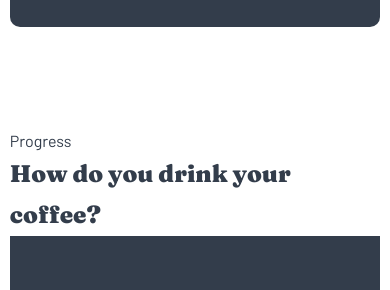
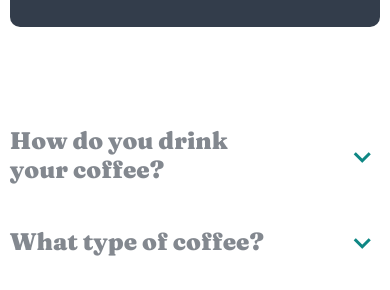
Before and after one commit to sauloroman/coffeeroasters-landingpage, a website: page create-plan.html in a window 390 px wide. Shown: the part 1609-1899 px from the top of the page. Drawn offline with nearby package versions, Linux system fonts and the light colour scheme.

Commit message:
Question section Mobile done

```diff
--- a/about.html
+++ b/about.html
@@ -237,6 +237,6 @@
       </div>
     </footer>
 
-    <script src="./src/assets/js/app.js"></script>
+    <script type="module" src="./src/assets/js/app.js"></script>
   </body>
 </html>
--- a/create-plan.html
+++ b/create-plan.html
@@ -6,9 +6,9 @@
     <title>CoffeeRoasters &mdash; Create Plan</title>
     <link rel="icon" href="./dist/img/cafe-icon.png">
 
+    <link href='https://unpkg.com/boxicons@2.1.4/css/boxicons.min.css' rel='stylesheet'>
     <link rel="stylesheet" href="./dist/css/app.css" />
 
-    <link href='https://unpkg.com/boxicons@2.1.4/css/boxicons.min.css' rel='stylesheet'>
   </head>
   <body class="container">
     <header class="header flex flex__between">
@@ -86,18 +86,18 @@
       </div>
     </section>
 
-    <main class="questions">
+    <section class="summary">
+      <div class="summary__container">
+
+      </div>
+    </section>
+
+    <main class="questions section-space">
       <div class="questions__grid">
         <div class="questions__progress">
           Progress
         </div>
-        <ol class="questions__container">
-          <li class="question">
-            <header class="question__header">
-              <h2 class="heading-4 question__title">How do you drink your coffee?</h2>
-            </header>
-          </li>
-        </ol>
+        <ol class="questions__container"></ol>
       </div>
     </main>
 
@@ -166,6 +166,6 @@
       </div>
     </footer>
 
-    <script src="./src/assets/js/app.js"></script>
+    <script type="module" src="./src/assets/js/app.js"></script>
   </body>
 </html>
--- /dev/null
+++ b/src/assets/data/questions.json
@@ -0,0 +1,94 @@
+{
+  "questions":  [
+    {
+      "id": 1,
+      "question": "How do you drink your coffee?",
+      "options": [
+        {
+          "title": "Capsule",
+          "text": "Compatible with Nespresso systems and similar brewers"
+        },
+        {
+          "title": "Filter",
+          "text": "For pour over or drip methods like Aeropress, Chemex, and V60"
+        },
+        {
+          "title": "Expresso",
+          "text": "Dense and finely ground beans for an intense, flavorful experience"
+        }
+      ]
+    },
+    {
+      "id": 2,
+      "question": "What type of coffee?",
+      "options": [
+        {
+          "title": "Single Origin",
+          "text": "Distinct, high quality coffee from a specific family-owned farm"
+        },
+        {
+          "title": "Decaf",
+          "text": "Just like regular coffee, except the caffeine has been removed"
+        },
+        {
+          "title": "Blended",
+          "text": "Combination of two or three dark roasted beans of organic coffees"
+        }
+      ]
+    },
+    {
+      "id": 3,
+      "question": "How much would you like?",
+      "options": [
+        {
+          "title": "250g",
+          "text": "Perfect for the solo drinker. Yields about 12 delicious cups."
+        },
+        {
+          "title": "500g",
+          "text": "Perfect option for a couple. Yields about 40 delectable cups."
+        },
+        {
+          "title": "1000g",
+          "text": "Perfect for offices and events. Yields about 90 delightful cups."
+        }
+      ]
+    },
+    {
+      "id": 4,
+      "question": "Want us to grind them?",
+      "options": [
+        {
+          "title": "Whole bean",
+          "text": "Best choice if you cherish the full sensory experience"
+        },
+        {
+          "title": "Filter",
+          "text": "For drip or pour-over coffee methods such as V60 or Aeropress"
+        },
+        {
+          "title": "Cafetiére",
+          "text": "Course ground beans specially suited for french press coffee"
+        }
+      ]
+    },
+    {
+      "id": 5,
+      "question": "How often should we deliver?",
+      "options": [
+        {
+          "title": "Every week",
+          "text": "$7.20 per shipment. Includes free first-class shipping."
+        },
+        {
+          "title": "Every 2 weeks",
+          "text": "$9.60 per shipment. Includes free priority shipping."
+        },
+        {
+          "title": "Every month",
+          "text": "$12.00 per shipment. Includes free priority shipping."
+        }
+      ]
+    }
+  ]
+}
--- a/src/assets/js/app.js
+++ b/src/assets/js/app.js
@@ -4,6 +4,13 @@
 const navigation = document.querySelector('.navigation');
 const buttonOpenNav = document.querySelector('.header__icon--menu');
 const buttonCloseNav = document.querySelector('.header__icon--close');
+const questionsContainer = document.querySelector('.questions__container');
+
+// ########################################
+// VARIABLES
+// ########################################
+
+const questionsAnswers = {}
 
 // ########################################
 // FUNCTIONS
@@ -13,9 +20,85 @@ const toggleMenu = function() {
   navigation.classList.toggle('navigation--open');
 }
 
+const createOptions = function( options = [] ) {
+  let questionHTML = "";
+
+  options.forEach( ({title, text}, i) => {
+    questionHTML += `
+      <div class="question__option ${ i === 0 && 'question__option--selected'}">
+        <h3 class="heading-4 question__option-title">${title}</h3>
+        <p class="question__option-text">${text}</p>
+      </div>
+    `
+  })
+
+  return questionHTML;
+}
+
+const displayQuestions = async function() {
+  const resp = await fetch('/src/assets/data/questions.json');
+  const { questions } = await resp.json();
+
+  questions.forEach( function({ id, question, options }) {
+
+    const questionEle = `
+      <li class="question" data-id="${id}">
+        <header class="question__header flex flex__between">
+          <h2 class="heading-4 question__title">${question}</h2>
+          <i class='bx bx-chevron-up question__icon hidden'></i>
+          <i class='bx bx-chevron-down question__icon'></i>
+        </header>
+        <div class="question__content">
+          <div class="question__options">${ createOptions( options ) }</div>
+        </div>
+      </li>
+    `;
+
+    questionsContainer.insertAdjacentHTML('beforeend', questionEle );
+  });
+}
+
+const init = async function() {
+  await handleQuestions();
+}
+
 // ########################################
 // EVENT LISTENERS
 // ########################################
 
 buttonOpenNav.addEventListener('click', toggleMenu );
 buttonCloseNav.addEventListener('click', toggleMenu );
+
+const handleQuestions = async function() {
+
+  await displayQuestions();
+
+  document.querySelectorAll('.question__option--selected').forEach( (selectedOption, i) => {
+    questionsAnswers[`question-${i + 1}`] = selectedOption.firstElementChild.textContent;
+  })
+
+  document.querySelectorAll('.question__icon').forEach( function( icon ) {
+    icon.addEventListener('click', function() {
+      const clickedQuestion = icon.closest('.question');
+
+      const content = clickedQuestion.lastElementChild;
+      content.classList.toggle('question__content--show');
+
+      const header = clickedQuestion.firstElementChild;
+      const [ , firstIcon, secondIcon ] = header.children;
+      firstIcon.classList.toggle('hidden');
+      secondIcon.classList.toggle('hidden');
+    })
+  })
+
+  document.querySelectorAll('.question__options').forEach( function( questionOptions ) {
+    questionOptions.addEventListener('click', function(e) {
+      const optionClicked = e.target.closest('.question__option')
+      const optionsContainer = Array.from(e.target.closest('.question__options').children);
+      optionsContainer.forEach( option => option.classList.remove('question__option--selected') );
+      optionClicked.classList.add('question__option--selected')
+    });
+  });
+}
+
+document.addEventListener('DOMContentLoaded', init)
--- a/src/scss/abstracts/_mixins.scss
+++ b/src/scss/abstracts/_mixins.scss
@@ -2,7 +2,8 @@
 
 @mixin progress( $colorCircle, $colorLine ) {
   width: 80%;
-  display: flex;
+  // display: flex;
+  display: none;
 
   & > div {
     width: 4rem;
--- a/src/scss/abstracts/_variables.scss
+++ b/src/scss/abstracts/_variables.scss
@@ -2,6 +2,7 @@
 $color-blue: #0E8784;
 $color-black: #333D4B;
 $color-cream: #FDD6BA;
+$color-cream-2: #F4F1EB;
 $color-light: #FEFCF7;
 $color-gray: #83888F;
 $color-hover: #66D2CF;
--- a/src/scss/base/_utilities.scss
+++ b/src/scss/base/_utilities.scss
@@ -5,3 +5,9 @@
 .mt-xl {
   padding-top: 75rem;
 }
+
+.hidden {
+  display: none;
+  opacity: 0;
+  pointer-events: none;
+}
--- a/src/scss/components/_progress.scss
+++ b/src/scss/components/_progress.scss
@@ -3,15 +3,12 @@
 
 .progress {
 
-
   &__blue {
     @include m.progress( v.$color-blue, v.$color-cream );
-    display: none;
   }
 
   &__light {
     @include m.progress( v.$color-cream, v.$color-blue );
-    display: none;
   }
 
 }
--- a/src/scss/pages/create-plan/_index.scss
+++ b/src/scss/pages/create-plan/_index.scss
@@ -1,2 +1,2 @@
-@forward './steps';
+@forward './summary';
 @forward './questions';
--- a/src/scss/pages/create-plan/_questions.scss
+++ b/src/scss/pages/create-plan/_questions.scss
@@ -0,0 +1,80 @@
+@use '../../abstracts/variables' as v;
+@use '../../abstracts/mixins' as m;
+
+.questions {
+
+  &__grid {
+    @include m.grid(1, 1fr, 2.4rem );
+  }
+
+  &__progress {
+    display: none;
+    opacity: 0;
+  }
+
+}
+
+.question {
+
+  margin-bottom: 4rem;
+
+  &__header {
+    margin-bottom: 2rem;
+  }
+
+  &__title {
+    width: 70%;
+    color: v.$color-gray;
+    line-height: 1.2;
+  }
+
+  &__content {
+    display: none;
+    opacity: 0;
+    transition: all .4s ease-out;
+
+    &--show {
+      display: unset;
+      opacity: 1;
+    }
+  }
+
+
+  &__icon {
+    font-size: 3.6rem;
+    cursor: pointer;
+    color: v.$color-blue;
+    transition: all .4 ease;
+    display: block;
+
+    &:hover {
+      color: v.$color-hover;
+    }
+  }
+
+  &__options {
+    @include m.grid(1, 1fr, 2.4rem );
+  }
+
+  &__option {
+    cursor: pointer;
+    padding: 3rem;
+    border-radius: 10px;
+    background-color: v.$color-cream-2;
+    transition: all .4s ease;
+
+    &:hover {
+      transform: translateY(-10px);
+    }
+
+    &--selected {
+      background-color: v.$color-blue;
+      color: v.$color-light;
+
+      .question__option-title {
+        color: inherit;
+      }
+    }
+  }
+
+}
```
Also changed, not shown: index.html (+1 -1 lines), dist/css/app.css, src/scss/pages/create-plan/_steps.scss (deleted), src/scss/pages/create-plan/_summary.scss (added).
